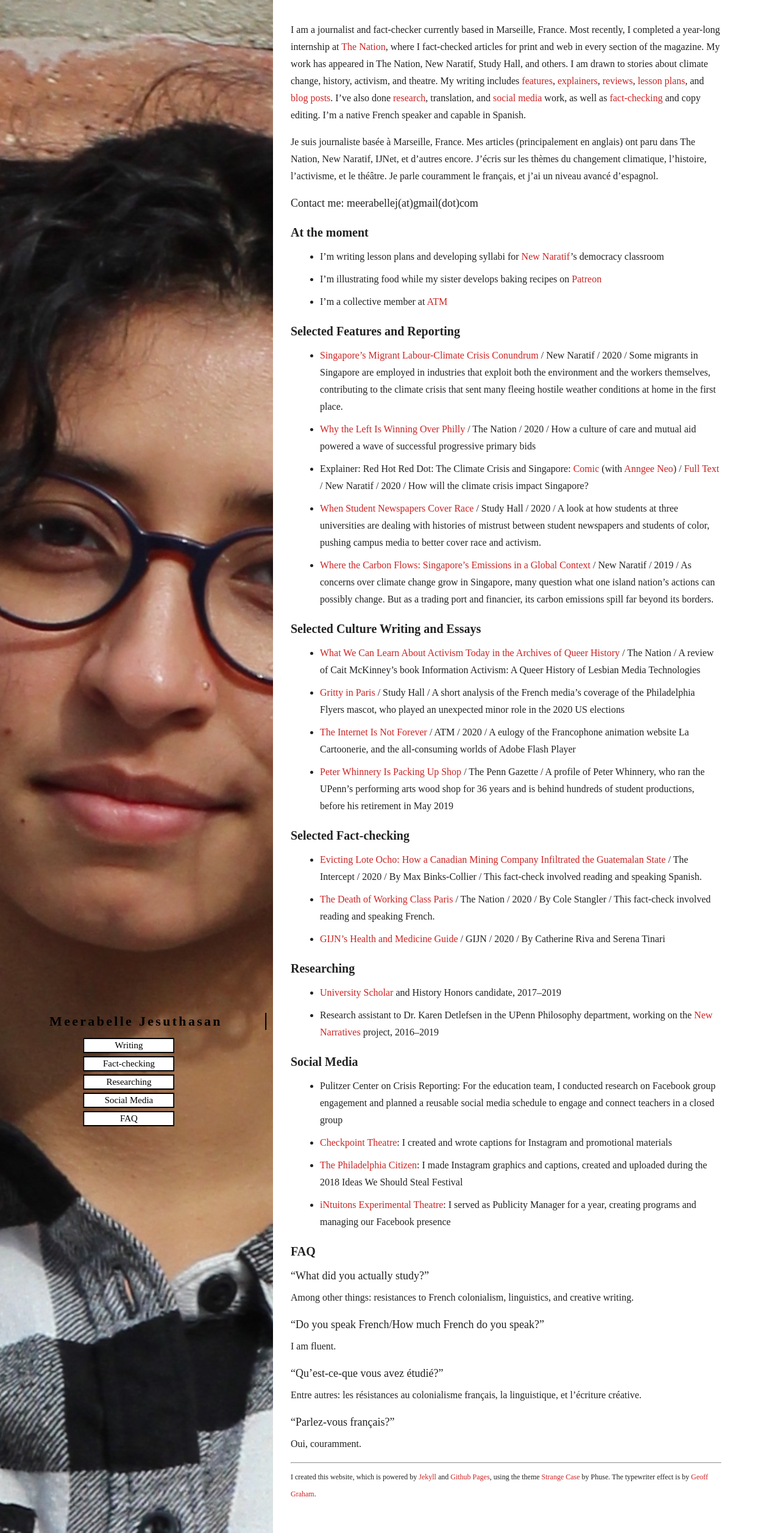
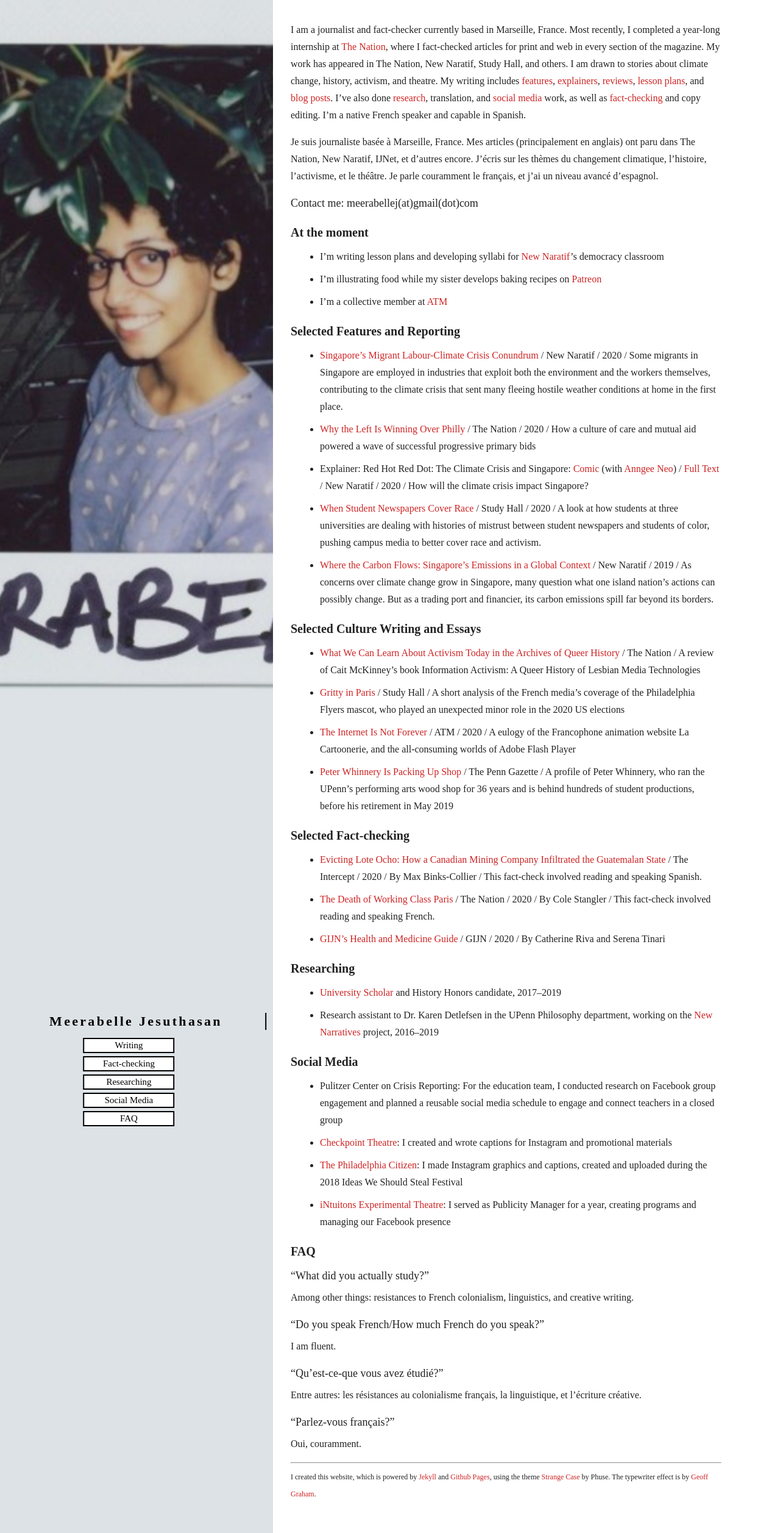
Before and after one commit to meerabellejesuthasan/meerabellejesuthasan.github.io, a Jekyll site: the page built from index.md, in a window 1280 px wide. Shown: the whole page at 61% size. Built offline with Jekyll 4.4.1, drawn with Linux system fonts in a browser that asks for light colours; nearby versions of some CDN libraries; some web fonts are replaced; Markdown is read by kramdown in place of the engine named in the settings.

Commit message:
Update _config.yml

```diff
--- a/_config.yml
+++ b/_config.yml
@@ -1,7 +1,7 @@
 # Site settings
 title: 'Meerabelle Jesuthasan' # Your Title
 tagline: 'Writing. Researching. Dramatizing.' # A brief tagline for your site
-sidebar_image: /images/MeerabelleJ_headshot.jpg
+sidebar_image: /images/cover4.jpg
 
 # Build settings
 markdown: redcarpet
```
